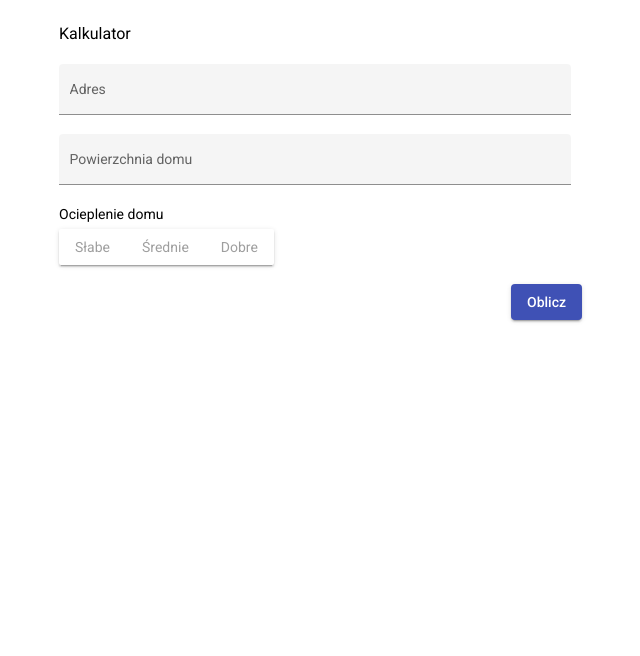
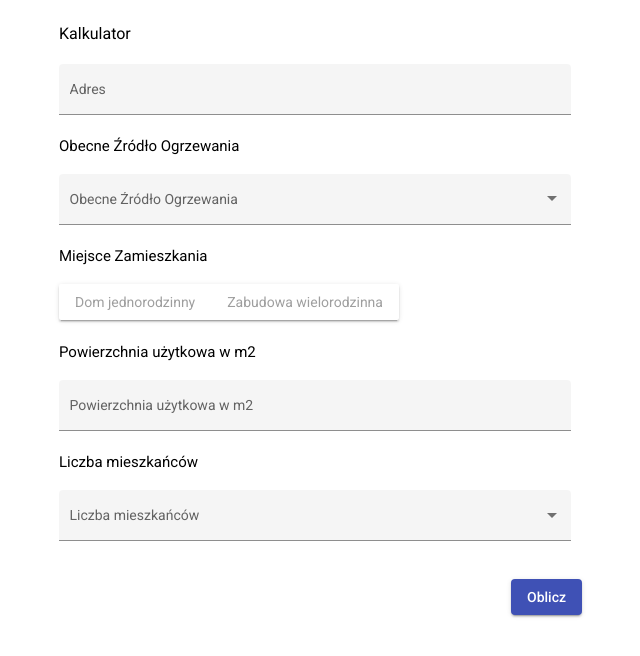
Before and after one commit to lkierepka/PFR, an Angular app: page / in a window 1280 px wide. Shown: the top 656 px of the page, without its empty margins (217-857 px from the left). Built offline with nearby package versions, Linux system fonts and the light colour scheme.

Commit message:
add heating source input

```diff
--- a/src/app/app.module.ts
+++ b/src/app/app.module.ts
@@ -12,6 +12,7 @@ import { MatButtonToggleModule } from '@angular/material/button-toggle';
 import { MatButtonModule } from '@angular/material/button';
 import { HttpClientModule } from '@angular/common/http';
 import { ReactiveFormsModule } from '@angular/forms';
+import { MatSelectModule } from '@angular/material/select';
 
 @NgModule({
   declarations: [AppComponent, CalculatorFormComponent],
@@ -26,6 +27,7 @@ import { ReactiveFormsModule } from '@angular/forms';
     MatButtonToggleModule,
     MatButtonModule,
     HttpClientModule,
+    MatSelectModule
   ],
   providers: [],
   bootstrap: [AppComponent],
--- a/src/app/calculator-form/calculator-form.component.html
+++ b/src/app/calculator-form/calculator-form.component.html
@@ -1,12 +1,7 @@
 <div class="calculator-form">
     <mat-form-field appearance="fill">
         <mat-label>Adres</mat-label>
-        <input
-           type="text"
-           placeholder="Ulica"
-           aria-label="Number"
-           matInput
-           [formControl]="streetInput"
+        <input type="text" placeholder="Ulica" aria-label="Number" matInput [formControl]="streetInput"
             [matAutocomplete]="auto">
         <mat-autocomplete #auto="matAutocomplete">
             <mat-option *ngFor="let street of streets | async" [value]="street">
@@ -15,17 +10,37 @@
         </mat-autocomplete>
     </mat-form-field>
 
+    <h4>Obecne Źródło Ogrzewania</h4>
     <mat-form-field appearance="fill">
-        <mat-label>Powierzchnia domu</mat-label>
+        <mat-label>Obecne Źródło Ogrzewania</mat-label>
+        <mat-select>
+            <mat-option *ngFor="let heatingSource of heatingSources" [value]="heatingSource.value">
+                {{heatingSource.description}}
+            </mat-option>
+        </mat-select>
+    </mat-form-field>
+
+    <h4>Miejsce Zamieszkania</h4>
+    <mat-button-toggle-group name="thermalInsulation" appearance="legacy">
+        <mat-button-toggle value="singleFamily">Dom jednorodzinny</mat-button-toggle>
+        <mat-button-toggle value="multiFamily">Zabudowa wielorodzinna</mat-button-toggle>
+    </mat-button-toggle-group>
+
+    <h4>Powierzchnia użytkowa w m2</h4>
+    <mat-form-field appearance="fill">
+        <mat-label>Powierzchnia użytkowa w m2</mat-label>
         <input type="number" min="30" max="400" matInput>
     </mat-form-field>
 
-    <mat-label class="bottom-margin-5">Ocieplenie domu</mat-label>
-    <mat-button-toggle-group name="thermalInsulation" appearance="legacy">
-        <mat-button-toggle value="poor">Słabe</mat-button-toggle>
-        <mat-button-toggle value="medium">Średnie</mat-button-toggle>
-        <mat-button-toggle value="good">Dobre</mat-button-toggle>
-    </mat-button-toggle-group>
+    <h4>Liczba mieszkańców</h4>
+    <mat-form-field appearance="fill">
+        <mat-label>Liczba mieszkańców</mat-label>
+        <mat-select>
+            <mat-option *ngFor="let number of familyMemberNumber" [value]="number">
+                {{number}}
+            </mat-option>
+        </mat-select>
+    </mat-form-field>
 
     <div class="submit-button">
         <button mat-raised-button color="primary">Oblicz</button>
--- a/src/app/calculator-form/calculator-form.component.scss
+++ b/src/app/calculator-form/calculator-form.component.scss
@@ -6,6 +6,7 @@
 
 mat-button-toggle-group {
     width: min-content;
+    margin-bottom: 20px;
 }
 
 .bottom-margin-5 {
--- a/src/app/calculator-form/calculator-form.component.ts
+++ b/src/app/calculator-form/calculator-form.component.ts
@@ -3,17 +3,33 @@ import { FormControl } from '@angular/forms';
 import { Observable } from 'rxjs';
 import { map, mergeMap } from 'rxjs/operators';
 import { StreetProviderService } from '../street-provider.service';
+import { HeatingSourceEnum } from './heating-source.enum';
+
+export interface HeatingSource {
+  value: HeatingSourceEnum;
+  description: string;
+}
 
 @Component({
   selector: 'app-calculator-form',
   templateUrl: './calculator-form.component.html',
   styleUrls: ['./calculator-form.component.scss'],
 })
+
 export class CalculatorFormComponent implements OnInit {
   streetInput = new FormControl();
   constructor(public streetProvider: StreetProviderService) { }
 
   public streets?: Observable<string[]>;
+
+  public readonly heatingSources: HeatingSource[] = [
+    { value: HeatingSourceEnum.coalFiredBoiler, description: 'Kocioł na węgiel' },
+    { value: HeatingSourceEnum.condensingGasBoiler, description: 'Kondensacyjny kocioł gazowy' },
+    { value: HeatingSourceEnum.convGasBoiler, description: 'Atmosferyczny kocioł gazowy' },
+    { value: HeatingSourceEnum.electricHeater, description: 'Elektryczny piec' },
+  ];
+
+  public readonly familyMemberNumber: number[] = [1, 2, 3, 4, 5];
 
   public ngOnInit(): void {
     this.streets = this.streetProvider.streets$().pipe(mergeMap(streets =>
--- /dev/null
+++ b/src/app/calculator-form/heating-source.enum.ts
@@ -0,0 +1,8 @@
+
+
+export enum HeatingSourceEnum {
+    convGasBoiler,
+    condensingGasBoiler,
+    coalFiredBoiler,
+    electricHeater
+};
```
Lines whose indentation alone changed are shown as unchanged.
